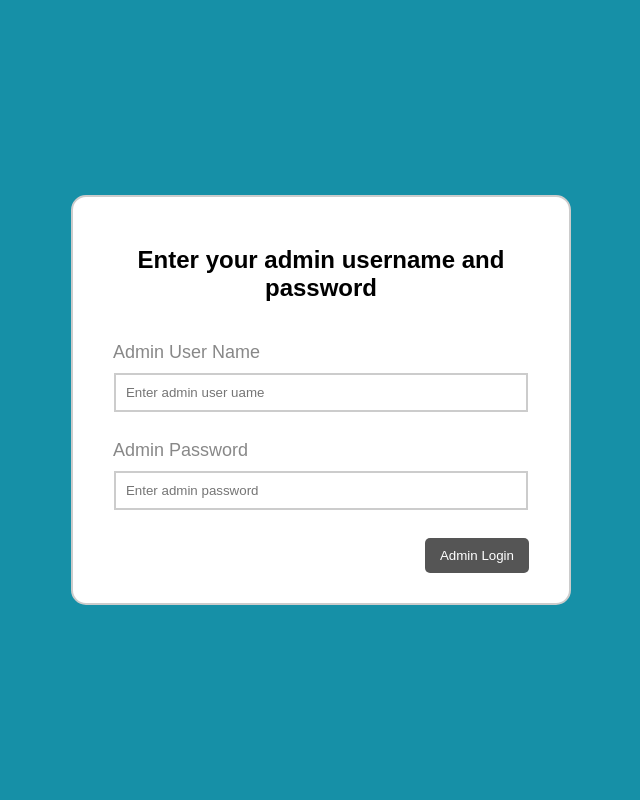
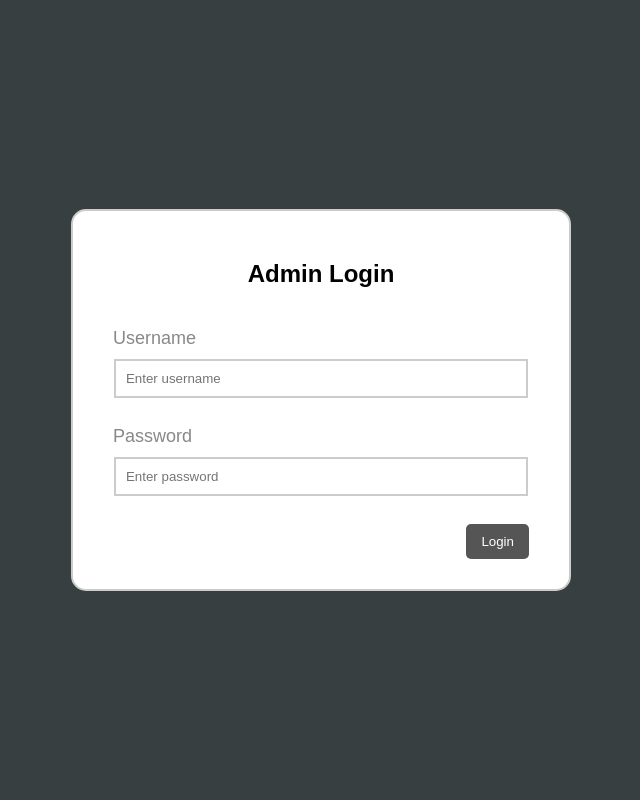
Before and after one commit to GabrahamLincoln/entertainment-database, a PHP site: page /admin_login.php in a window 1280 px wide. Shown: the whole page, without its empty margins (319-959 px from the left). Run offline with PHP 8.4, Linux system fonts and the light colour scheme.

Commit message:
Aesthetic changes

```diff
--- a/DBMS_Project/admin_login.php
+++ b/DBMS_Project/admin_login.php
@@ -8,17 +8,17 @@
 </head>
 <body>
 	<form action="admin_login_verify.php" method="post">
-		<h2>Enter your admin username and password</h2>
+		<h2>Admin Login</h2>
 		<?php if (isset($_GET['error'])) { ?>
 			<p class="error"><?php echo $_GET['error']; ?></p>
 		<?php } ?>
-		<label>Admin User Name</label>
-		<input type="text" name="uname" placeholder="Enter admin user uame"><br>
+		<label>Username</label>
+		<input type="text" name="uname" placeholder="Enter username"><br>
 
-		<label>Admin Password</label>
-		<input type="password" name="password" placeholder="Enter admin password"><br>
+		<label>Password</label>
+		<input type="password" name="password" placeholder="Enter password"><br>
 
-		<button type="submit">Admin Login</button>
+		<button type="submit">Login</button>
 	</form>
 </body>
 </html>
--- a/DBMS_Project/style.css
+++ b/DBMS_Project/style.css
@@ -2,7 +2,7 @@
 	https://developer.mozilla.org/en-US/docs/Web/CSS/CSS_Flexible_Box_Layout/Aligning_Items_in_a_Flex_Container
 */
 body {
-	background: #1690A7;
+	background: #373f40;
 	display: flex;
 	justify-content: center;
 	align-items: center;
```
Also changed, not shown: DBMS_Project/newRegister.php (+7 -7 lines), DBMS_Project/user_login/user_login.php (+5 -5 lines).
